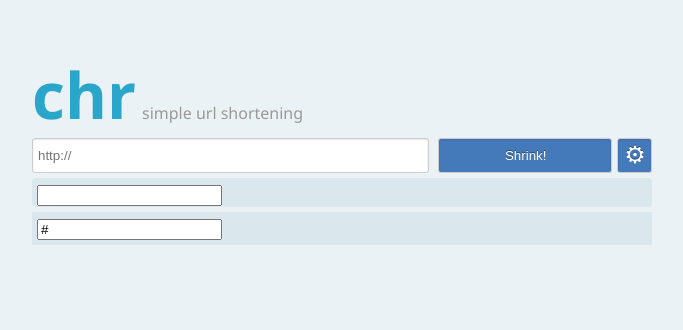
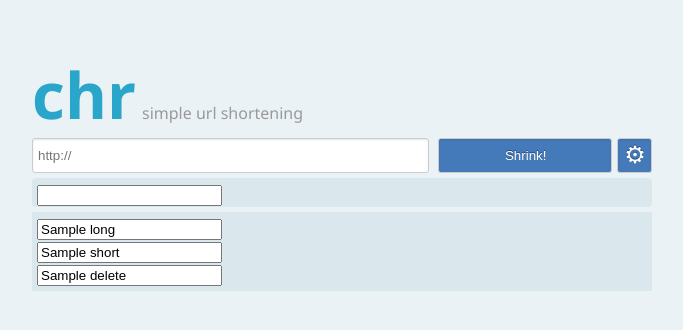
Before and after one commit to sysr-q/chr, a Flask app: template chrso/templates/index.html in a window 1280 px wide. Shown: the top 330 px of the page, without its empty margins (298-981 px from the left). Run offline with Flask 2, Linux system fonts and the light colour scheme; the template is opened without the code that fills it: most values are stand-ins (such as "Sample title", 1, 10 or a date in 2020); form fields are guessed from the names that the template uses; some libraries are stand-ins or nearby versions.

Commit message:
chrso - aside from listing off stats - is functional.

```diff
--- a/chrso/main.py
+++ b/chrso/main.py
@@ -1,5 +1,6 @@
 # -*- coding: utf-8 -*-
-from flask import (Flask, render_template, abort)
+from flask import (Flask, render_template, abort, redirect, url_for, flash,
+                   request)
 
 from flask.ext.wtf import Form, validators, RecaptchaField
 from wtforms import (TextField, PasswordField, IntegerField,
@@ -9,8 +10,8 @@ from chrso import url
 
 
 class ShrinkForm(Form):
-    url = TextField()
-    custom = TextField()
+    url = TextField(validators=[validators.URL()])
+    custom = TextField(validators=[validators.Length(max=16)])
     burn = BooleanField()
     statistics = BooleanField()
 class ShrinkCaptcha(ShrinkForm):
@@ -29,18 +30,47 @@ def get_shrink_form():
 def index():
     form = get_shrink_form()
     surl = None
+    render = lambda: render_template("index.html", form=form, url=surl)
     if form.validate_on_submit():
-        # TODO: check not url.exists(), then url.add(...), etc
-        return "YEAH OK BRAH"
-    return render_template("index.html", form=form, url=surl)
+        if form.custom.data and url.exists(form.custom.data):
+            flash("Sorry, that custom URL already exists.", "error")
+            return render()
+        url_ = url.add(form.url.data,
+                   statistics=form.statistics.data,
+                   burn=form.burn.data,
+                   short=form.custom.data if form.custom.data else None,
+                   ua=request.user_agent.string,
+                   ip=request.remote_addr)
+        if url_:
+            flash("Successfully shrunk your URL!", "success")
+            surl = {
+                "long": form.url.data,
+                "short": url_for("reroute", short=url_[0], _external=True),
+                "stats": url_for("stats", short=url_[0], _external=True),
+                "delete": url_for("delete", short=url_[0], key=url_[1], _external=True),
+                "burn": form.burn.data,
+            }
+    return render()
 
 @app.route("/<short>")
 def reroute(short):  # redirect() would clash with flask.redirect
-    # TODO: check url.exists(), pull url.from_short(), url.hit(), redirect
     if not url.exists(short):
-        return redirect
+        return redirect(url_for("index"))
+    long_ = url.long(short)
+    url.hit(short, ua=request.user_agent.string, ip=request.remote_addr)
+    return redirect(long_)
 
 @app.route("/<short>/stats")
 def stats(short):
     # TODO: check url.exists(), pull all url hits, render some pretty graphs
     abort(403)
+
+@app.route("/<short>/delete/<key>")
+def delete(short, key):
+    if not url.exists(short):
+        return redirect(url_for("index"))
+    if not key == url.delete_key(short):
+        return redirect(url_for("index"))
+    url.remove(short)
+    flash("Successfully deleted {0}!".format(url_for("reroute", short=short, _external=True)), "success")
+    return redirect(url_for("index"))
--- a/chrso/static/chr.css
+++ b/chrso/static/chr.css
@@ -8,6 +8,48 @@ body {
     box-sizing: border-box;
     -moz-box-sizing: border-box;
     -webkit-box-sizing: border-box;
+}
+
+#flashes {
+    position: fixed;
+    top: 0px;
+    left: 0px;
+    margin: 0 auto;
+    padding: 0;
+    width: 100%;
+}
+
+.flash {
+    position: relative;
+    top: 0px;
+    left: 0px;
+    border: 1px solid;
+    margin: 0px;
+    padding: 8px 8px 8px 8px;
+    width: 100%;
+    font: bold 14px verdana;
+    -moz-box-shadow-bottom: 0 0 5px #888;
+    -webkit-box-shadow-bottom: 0 0 5px#888;
+    box-shadow-bottom: 0 0 5px #888;
+    text-shadow: 2px 2px 2px #ccc;
+    z-index: 1000; /* Above everything! */
+}
+
+.flash-info {
+    color: #00529B;
+    background: #BDE5F8;
+}
+.flash-success {
+    color: #4F8A10;
+    background: #DFF2BF;
+}
+.flash-warning {
+    color: #9F6000;
+    background: #FEEFB3;
+}
+.flash-error {
+    color: #D8000C;
+    background: #FFBABA;
 }
 
 input, .trans {
--- a/chrso/templates/index.html
+++ b/chrso/templates/index.html
@@ -28,7 +28,7 @@ window.chrso = window.chrso || {};
 
 <form method="POST" id="shrink-url" action="" data-chrso-submit="{{ url_for('index', json=True) }}">
 {{ form.hidden_tag() }}
-{{ form.url(id="url-to-shrink", class="pretty", placeholder="http://") }}
+{{ form.url(id="url-to-shrink", class="pretty", placeholder="http://", value="") }}
 <button id="customize" class="button pretty enable-me tooltips" title="Customize URL" disabled="disabled">&#9881;</button>
 <input name="shrink" type="submit" id="click-to-shrink" class="button pretty" value="Shrink!">
 
@@ -57,7 +57,10 @@ window.chrso = window.chrso || {};
 {% if url %}
 <div id="results">
 	<div class="result">
-		<input type="text" class="short" value="{{ url_for('reroute', url=url.short, _external=True) }}"/>
+		<input type="text" class="long" value="{{ url.long }}"/><br>
+		<input type="text" class="short" value="{{ url.short }}"/><br>
+		<input type="text" class="delete" value="{{ url.delete }}"/><br>
+		{% if not url.burn %}<input type="text" class="stats" value="{{ url.stats }}"/><br>{% endif %}
 	</div>
 </div>
 {% endif %}
--- a/chrso/templates/stats.html
+++ b/chrso/templates/stats.html
@@ -117,11 +117,11 @@ $(document).ready(function() {
 <style type="text/css">
 </style>
 {% endblock %}
-{% block title %}chr - url stats{% endblock %}
+{% block title %}{{ chr_heading() }} - url stats{% endblock %}
 {% block content %}
-<h1 class="chr-header">chr url shortener - stats</h1>
+<h1 class="chr-header">{{ chr_heading() }} - url stats</h1>
 <noscript>
-	<span class="chr-noscript"><b>Without JavaScript, you can't get the most out of the url stats! :(<b></span>
+	<span class="chr-noscript"><b>Without JavaScript, you can't get the most out of the url stats! :(</b></span>
 </noscript>
 <div id="chr-stats">
 	<p>
```
Also changed, not shown: chrso/url.py (+18 -12 lines).
